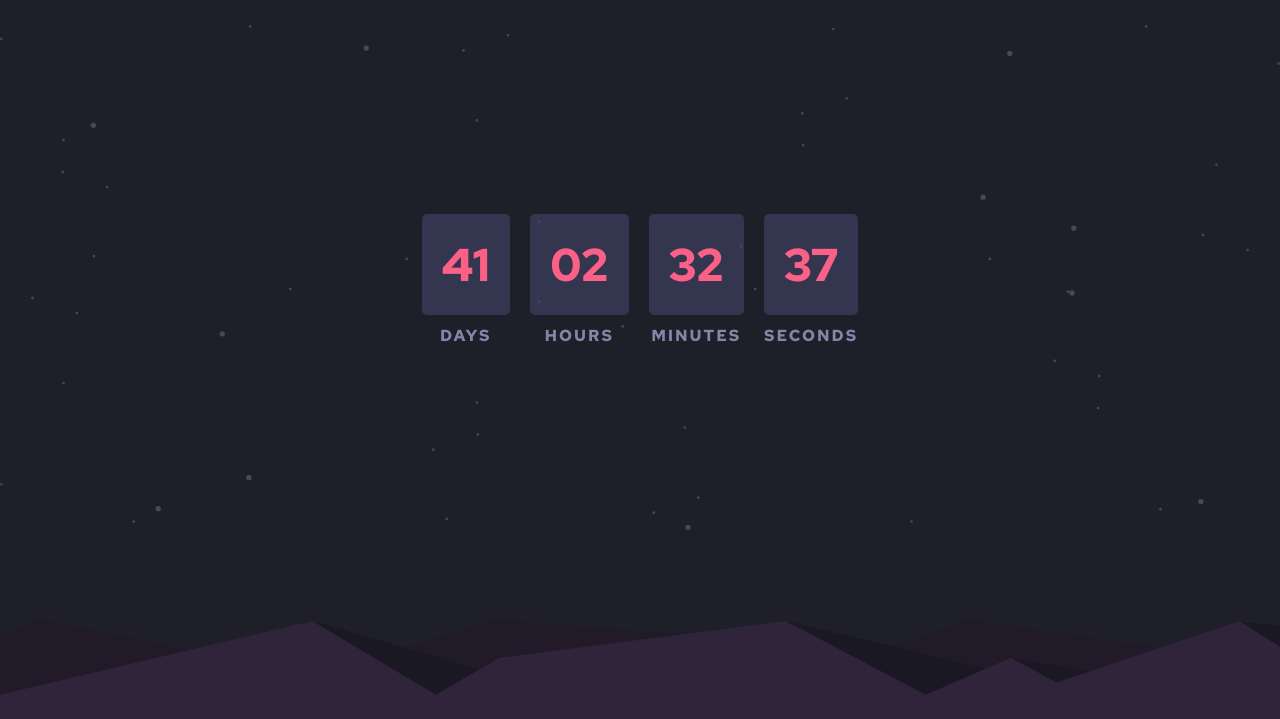
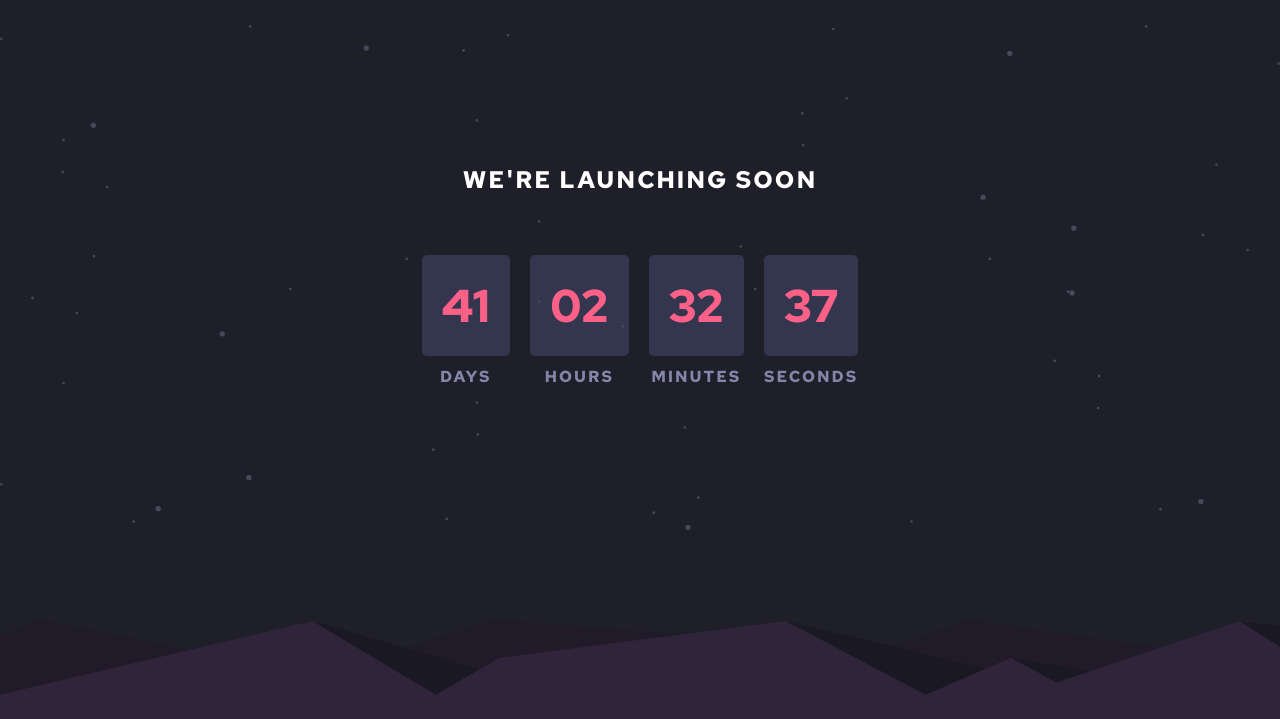
Before and after one commit to ajumobiisaac96/launch-countdown-timer, a plain HTML site: page index.html in a window 1280 px wide. Shown: the top 719 px of the page. Drawn offline with Linux system fonts and the light colour scheme.

Commit message:
latest-commit

```diff
--- a/index.html
+++ b/index.html
@@ -18,6 +18,7 @@
         <img src="./images/bg-stars.svg" alt="" />
       </div>
 
+      <h1>We're launching soon</h1>
 
       <div class="loading">
         <div class="spinner"></div>
```
Also changed, not shown: 1 other file.
